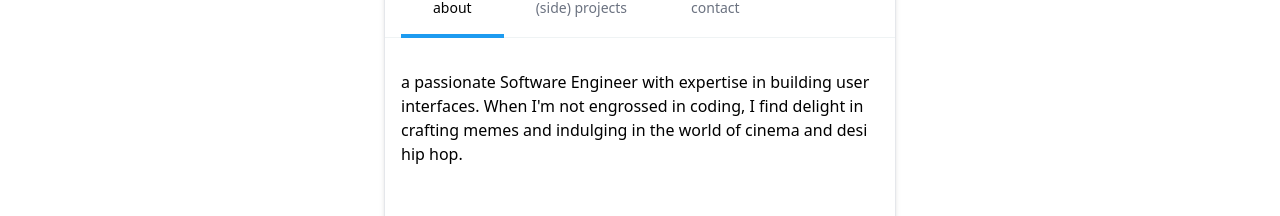
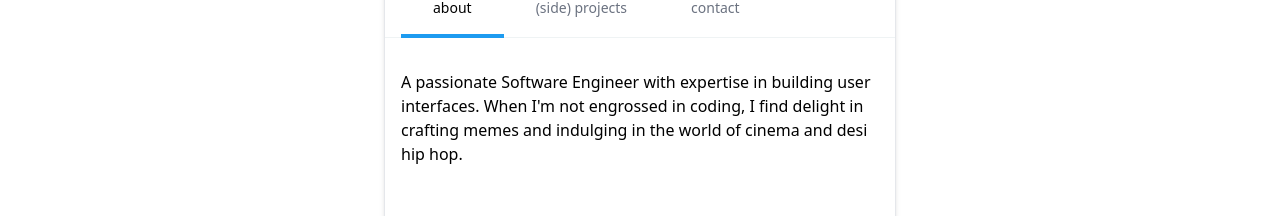
Before and after one commit to jagdishpatil02/portfolio, an Angular app: page / in a window 1280 px wide. Shown: the part 417-633 px from the top of the page. Built offline with nearby package versions, Linux system fonts and the light colour scheme.

Commit message:
corrected grammer mistakes

```diff
--- a/src/app/home/home.component.html
+++ b/src/app/home/home.component.html
@@ -51,7 +51,7 @@
     <div id="tabContentExample">
         <div class="hidden p-4 " id="profile-example" role="tabpanel" aria-labelledby="profile-tab">
             <p class="text-md text-black dark:text-white">
-                a passionate Software Engineer with expertise in building user interfaces. When I'm not engrossed in
+                A passionate Software Engineer with expertise in building user interfaces. When I'm not engrossed in
                 coding, I find delight in crafting memes and
                 indulging in the world of cinema and desi hip hop.
             </p>
@@ -83,7 +83,7 @@
                     class="py-8 px-4  border-b dark:border-[#2f3336] border-[#eff3f4] dark:hover:bg-[#FFFFFF0C] hover:bg-[#efe8e84d]">
                     <a href="https://github.com/jagdishpatil02/hotdog-or-not/" target="_blank" class="underline">Hot
                         dog or not</a>
-                    <p class="px-2 py-2">>. Web application to determine whether the uploaded picture contain a hot dog
+                    <p class="px-2 py-2">>. Web app to determine whether the uploaded picture contain a hot dog
                         or not</p>
                     <p></p>
                 </li>
```
